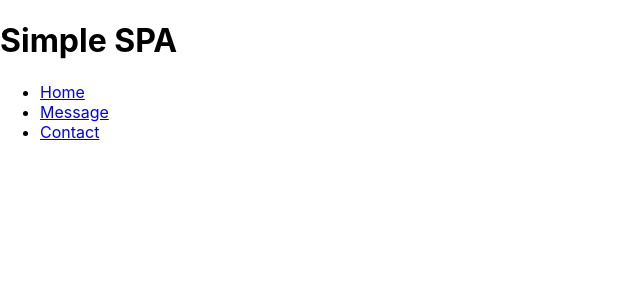
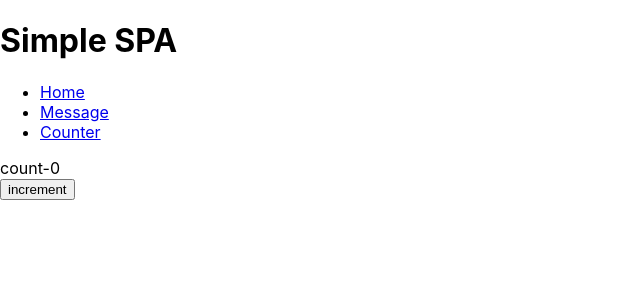
Before and after one commit to TiwariAbhishekKumar/ReactDemo, a React (Create React App) app: page /Counter in a window 1280 px wide. Shown: the top 300 px of the page, without its empty margins (0-640 px from the left). Built offline with nearby package versions, Linux system fonts and the light colour scheme.

Commit message:
conter update by state

```diff
--- a/src/App.js
+++ b/src/App.js
@@ -2,28 +2,12 @@ import React, { Component } from 'react';
 import { BrowserRouter as Router, Route} from "react-router-dom";
 import Home from './Home';
 import Message from './Message';
+import Counter from './Counter';
 import './App.css';
 class App extends Component {
   render() {
     return (
-      // <div className="App">
-      //   <header className="App-header">
-      //     <img src={logo} className="App-logo" alt="logo" />
-      //     <p>
 
-      //       Welcome! First react App In VS Code......
-
-      //     </p>
-      //     <a
-      //       className="App-link"
-      //       href="https://reactjs.org"
-      //       target="_blank"
-      //       rel="noopener noreferrer"
-      //     >
-      //       Learn React
-      //     </a>
-      //   </header>
-      // </div>
       <Router>
       <div>
         {/* <Message/> */}
@@ -31,11 +15,12 @@ class App extends Component {
           <ul className="header">
             <li><a href="/Home">Home</a></li>
             <li><a href="/Message">Message</a></li>
-            <li><a href="/contact">Contact</a></li>
+            <li><a href="/Counter">Counter</a></li>
           </ul>
 
           <Route exact path="/Home" component={Home} />
          <Route path="/Message" component={Message} />
+         <Route path="/Counter" component={Counter} />
      {/* <Route path="/topics" component={Contact} /> */}
           <div className="content">
 
--- /dev/null
+++ b/src/Counter.js
@@ -0,0 +1,33 @@
+import React,{Component} from 'react';
+
+class Counter extends Component
+{
+    constructor(props)
+    {
+        super(props)
+        this.state={
+            Counter:0
+        }
+    }
+    increment()
+    {
+        this.setState({
+          Counter:  this.state.Counter + 1
+        },
+        ()=> {console.log('callback value', this.state.Counter)})
+    }
+
+     render()
+     {
+         return (
+             <div>
+              <div>count-{this.state.Counter}</div>
+<button onClick={()=> this.increment()}>increment</button>
+             </div>
+         )
+     }
+
+}
+
+
+export default Counter;
```
